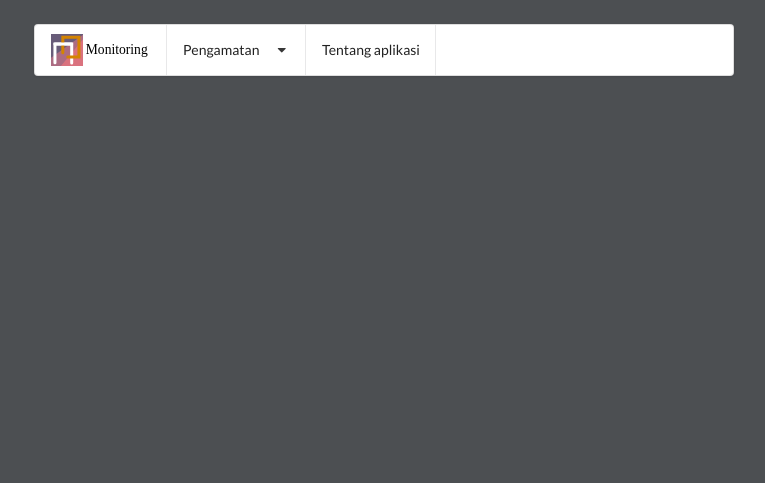
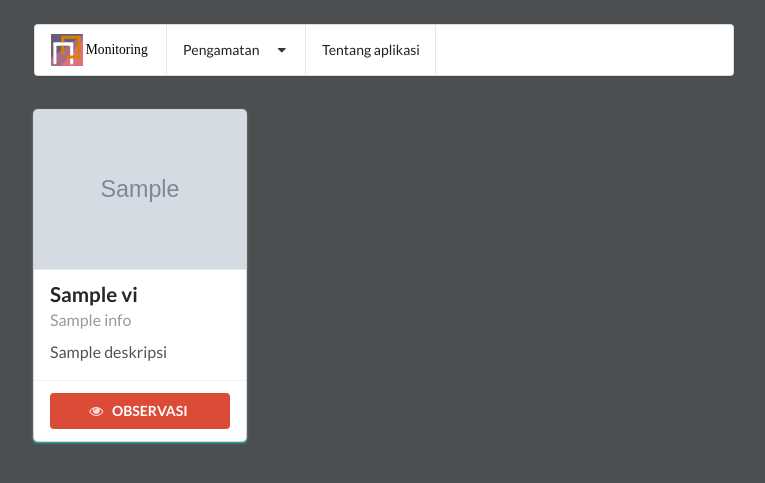
Before and after one commit to akbarpn136/monitoring-dj, a Django app: template templates/master/base.html in a window 1280 px wide. Shown: the top 483 px of the page, without its empty margins (256-1021 px from the left). Run offline with Django 3.2, Linux system fonts and the light colour scheme; tables that the repository leaves empty hold one stand-in row (values such as "Sample post"); the template is opened without the code that fills it: values that come from a table or form of the project are taken from there, most other values are stand-ins (such as "Sample title", 1, 10 or a date in 2020); grey boxes marked "Sample" are stand-in pictures.

Commit message:
menambahkan layout template untuk bagian isi

```diff
--- a/templates/master/base.html
+++ b/templates/master/base.html
@@ -67,7 +67,37 @@
                     </div>
                 </div>
             {% endblock %}
-            {% block isi %}{% endblock %}
+
+            {% block isi %}
+                <div class="gap-sedang"></div>
+                <div class="ui three cards">
+                    {% for vis in visualisasi %}
+                        <div class="teal card">
+                            <div class="image">
+                                <img src="{{ vis.thumb }}">
+                            </div>
+
+                            <div class="content">
+                                <div class="header">{{ vis.nama }}</div>
+                                <div class="meta">
+                                    <span>{{ vis.info }}</span>
+                                </div>
+
+                                <div class="description">
+                                    {{ vis.deskripsi|truncatewords:10 }}
+                                </div>
+                            </div>
+
+                            <div class="extra content">
+                                <button class="ui google plus fluid button">
+                                    <i class="unhide fitted icon"></i>
+                                    OBSERVASI
+                                </button>
+                            </div>
+                        </div>
+                    {% endfor %}
+                </div>
+            {% endblock %}
         </div>
     {% endblock %}
 
```
